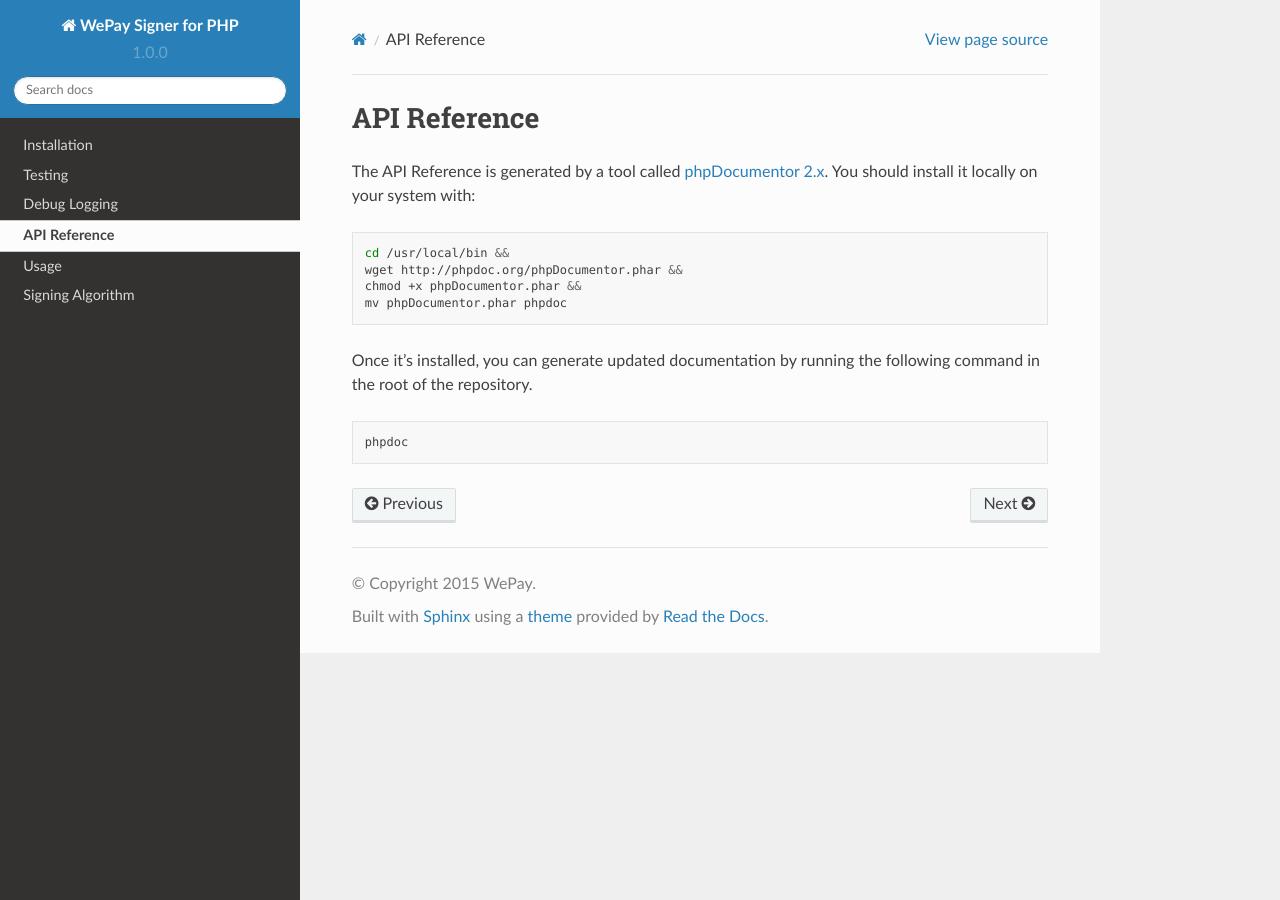
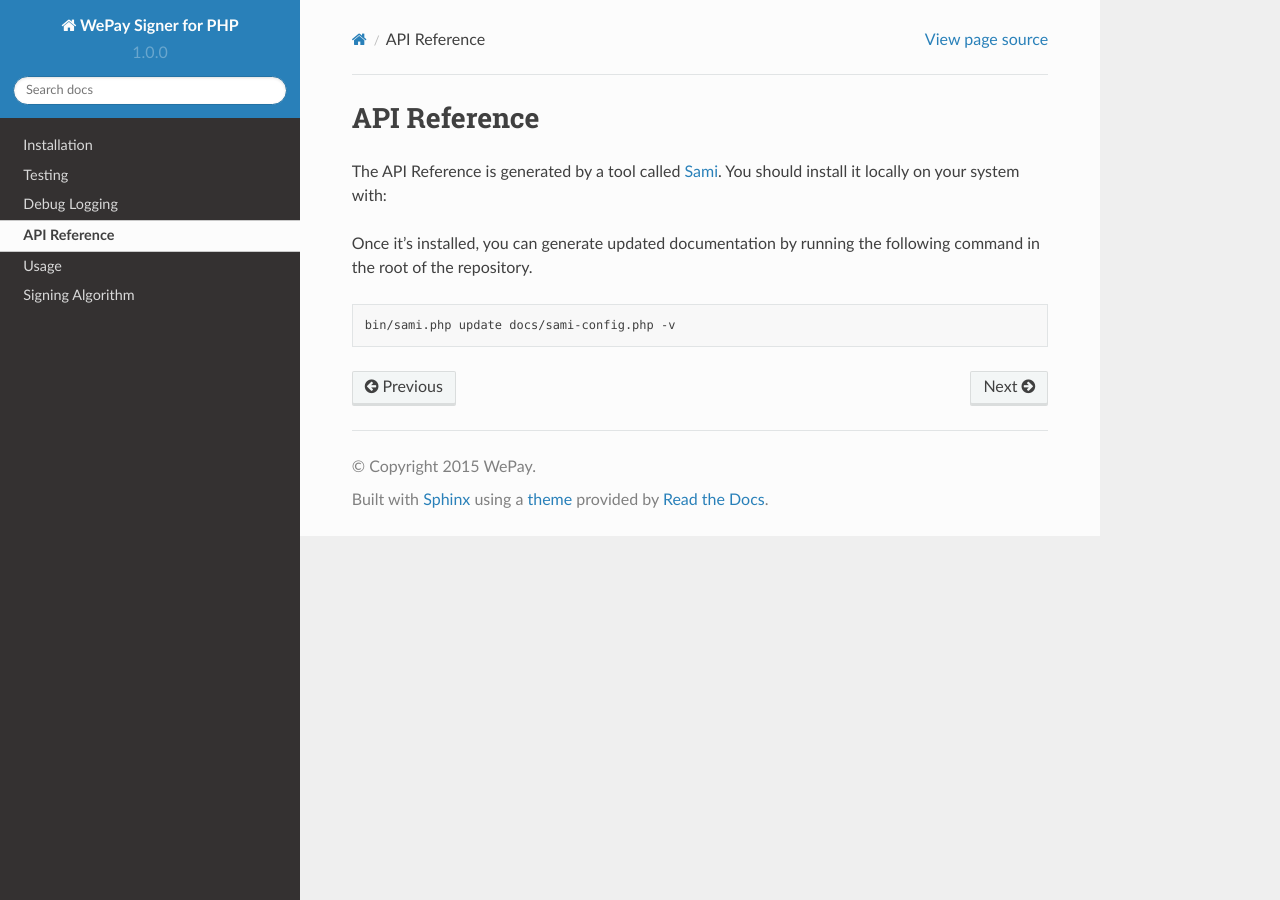
Before and after one commit to wepay/signer-php, a Sphinx documentation site: the page built from docs/api-reference.rst, in a window 1280 px wide. Built offline with Sphinx 7.4.7 and the Read the Docs theme 2.0.0, drawn with Linux system fonts in a browser that asks for light colours; pages that are not in the unit, such as notebooks, are missing from menus.

Commit message:
Updated the API reference docs.

```diff
--- a/docs/api-reference.rst
+++ b/docs/api-reference.rst
@@ -1,19 +1,14 @@
 API Reference
 =============
 
-The API Reference is generated by a tool called `phpDocumentor 2.x <http://phpdoc.org>`__.
-You should install it locally on your system with:
+The API Reference is generated by a tool called `Sami`_. You should
+install it locally on your system with:
+
+Once it’s installed, you can generate updated documentation by running
+the following command in the root of the repository.
 
 .. code:: bash
 
-    cd /usr/local/bin &&
-    wget http://phpdoc.org/phpDocumentor.phar &&
-    chmod +x phpDocumentor.phar &&
-    mv phpDocumentor.phar phpdoc
+    bin/sami.php update docs/sami-config.php -v
 
-Once it's installed, you can generate updated documentation by running the following
-command in the root of the repository.
-
-.. code:: bash
-
-    phpdoc
+.. _Sami: http://phpdoc.org
```
